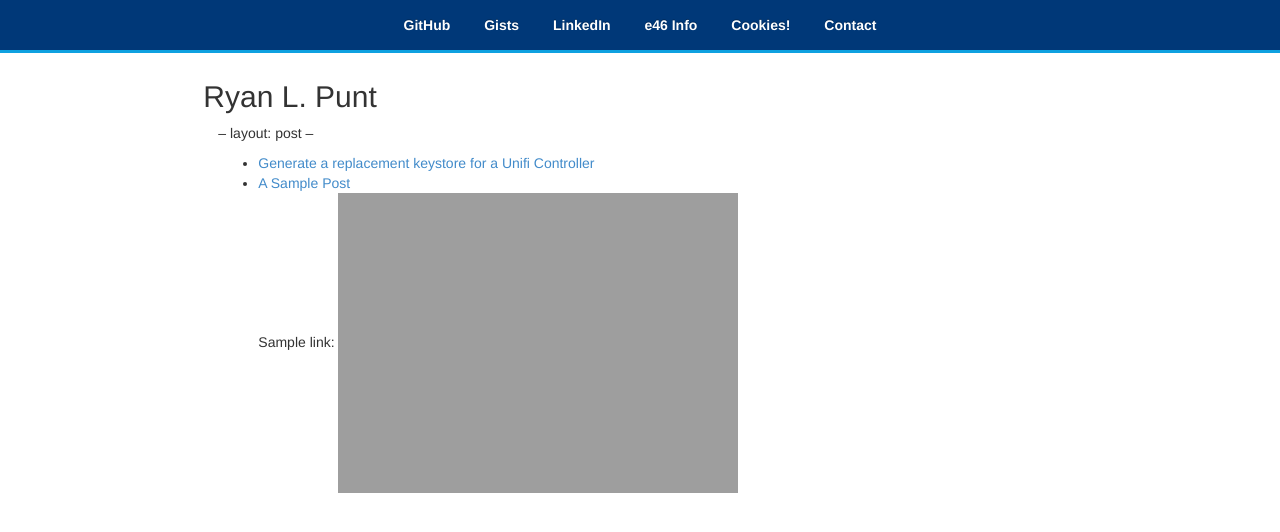
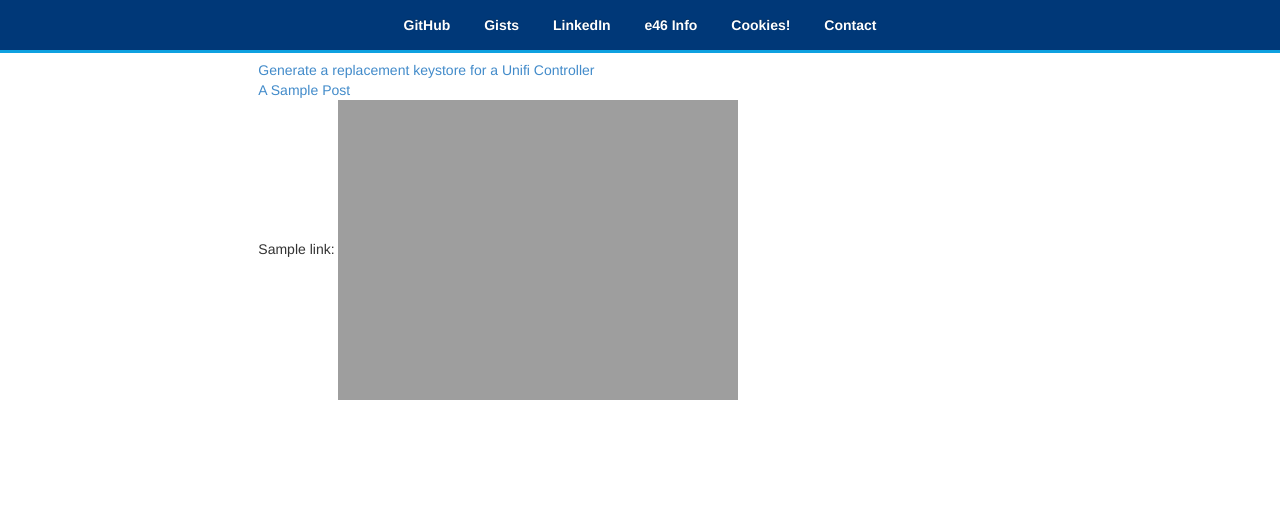
Before and after one commit to rpunt/rpunt.github.io, a Jekyll site: the page built from blog/index.md, in a window 1280 px wide. Shown: the top 532 px of the page. Built offline with Jekyll 4.4.1, drawn with Linux system fonts in a browser that asks for light colours; nearby versions of some CDN libraries; our own code applies the rules of GitHub Pages for plain Markdown files.

Commit message:
remove bullets from blog frontpage

```diff
--- a/blog/index.md
+++ b/blog/index.md
@@ -1,12 +1,13 @@
---
+---
 layout: post
---
+---
 
 <ul>
   {% for post in site.posts %}
-    <li>
+    <!-- <li> -->
       <a href="{{ post.url }}">{{ post.title }}</a>
       {{ post.excerpt }}
-    </li>
+      <br />
+    <!-- </li> -->
   {% endfor %}
 </ul>
```
